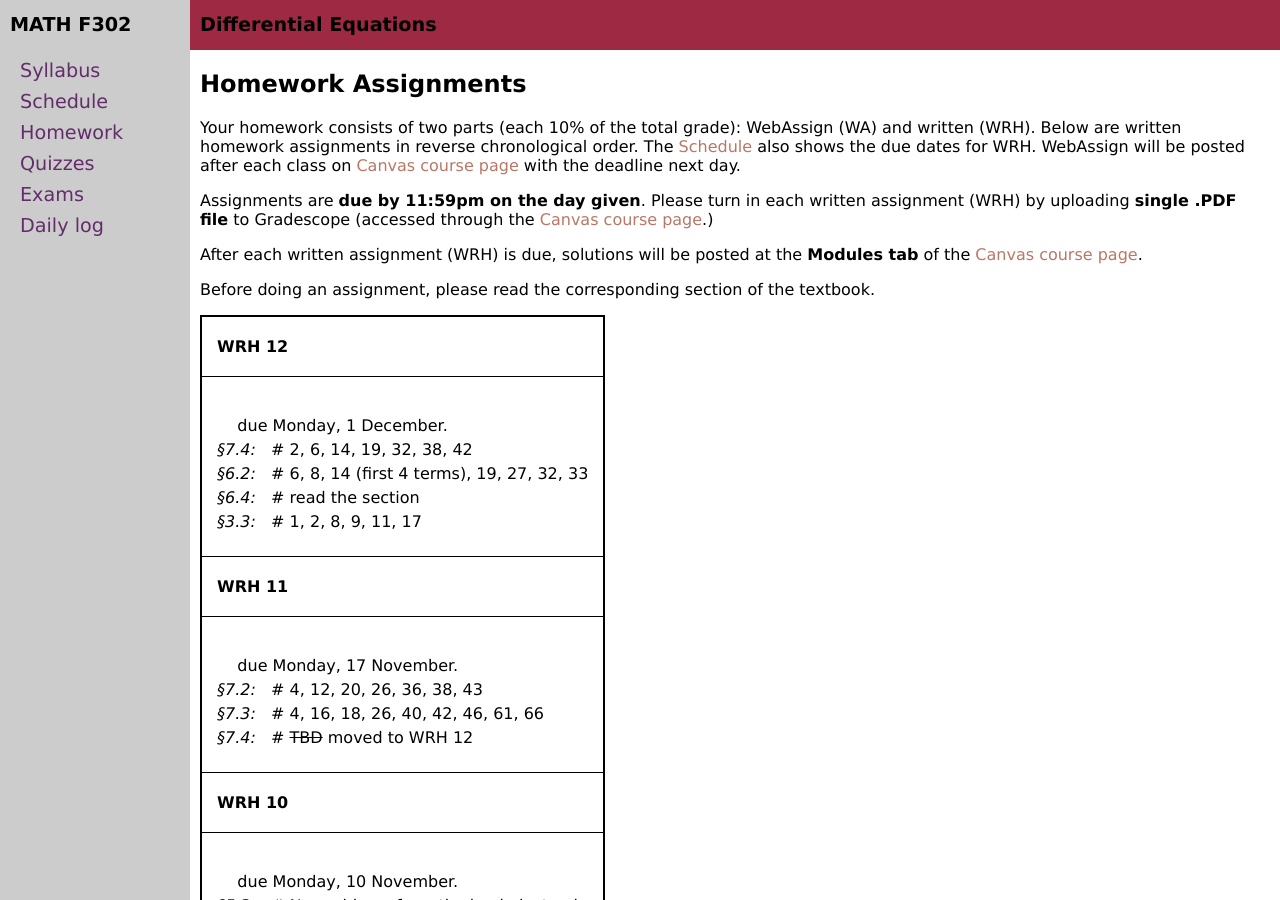
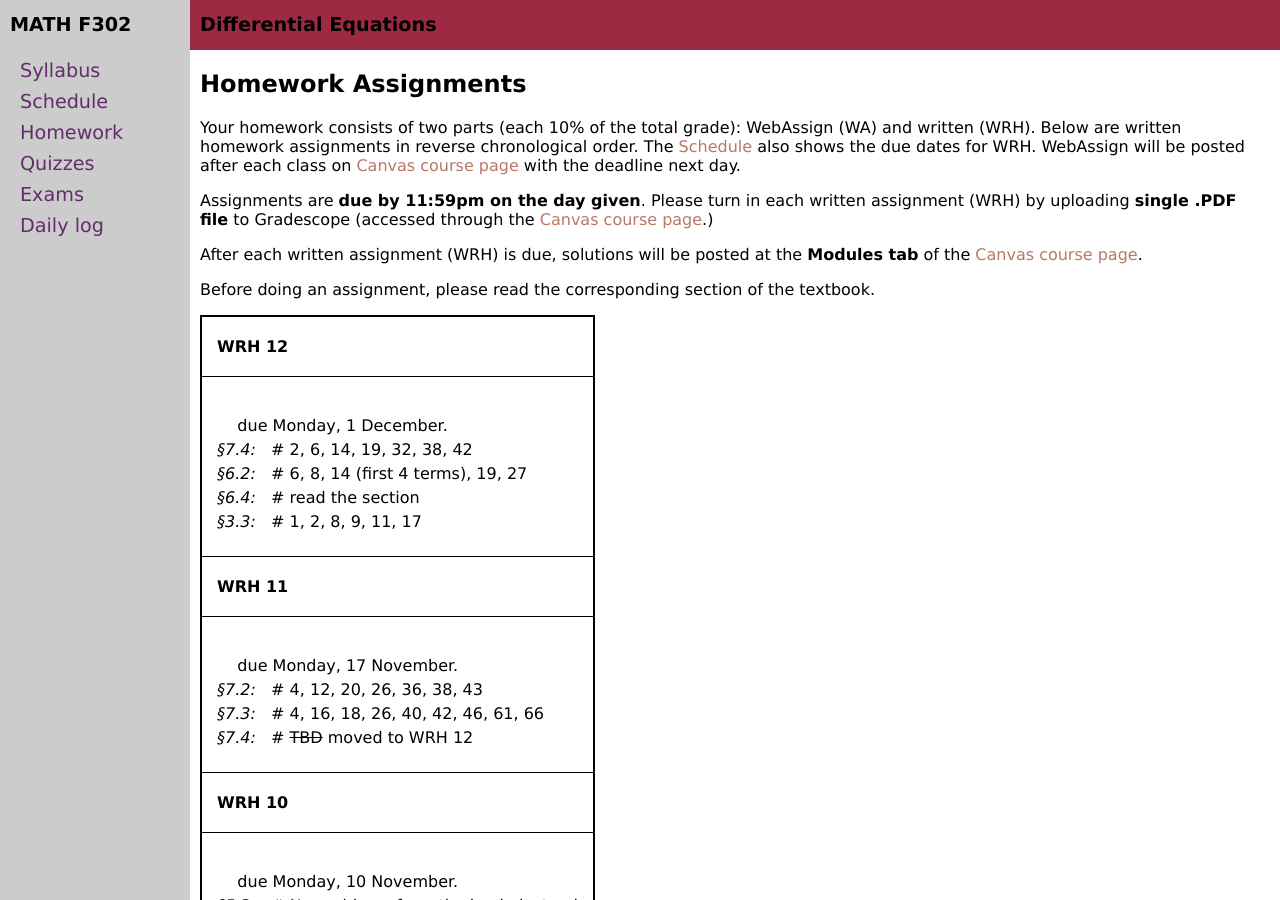
Before and after one commit to blackcurrantpi/ode, a Jekyll site: the page built from homework.md, in a window 1280 px wide and 900 px high. Built offline with Jekyll 4.4.1, drawn with Linux system fonts in a browser that asks for light colours.

```diff
--- a/_data/homework.yml
+++ b/_data/homework.yml
@@ -16,7 +16,7 @@
   - section: 7.4
     problems: 2, 6, 14, 19, 32, 38, 42
   - section: 6.2
-    problems: 6, 8, 14 (first 4 terms), 19, 27, 32, 33
+    problems: 6, 8, 14 (first 4 terms), 19, 27
   - section: 6.4
     problems: read the section
   - section: 3.3
```
